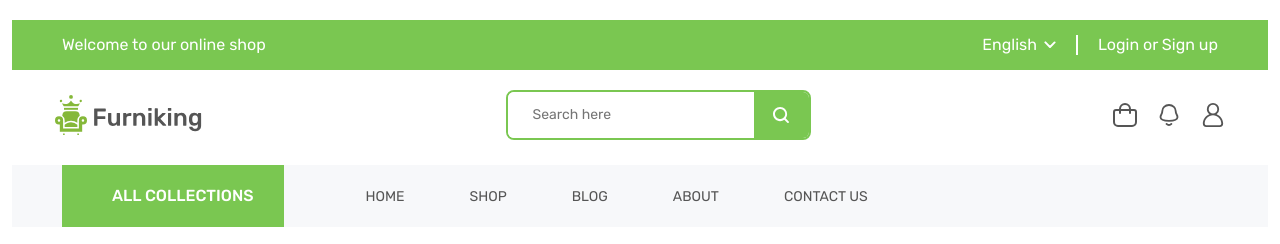
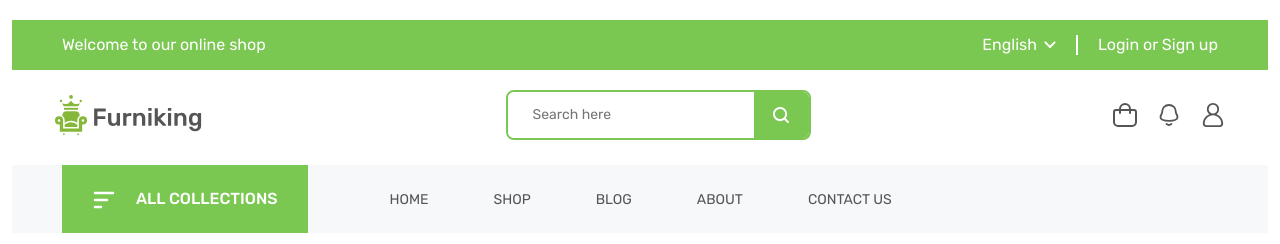
Before and after one commit to nodmalikov/furniking-promo, a plain HTML site: page index.html in a window 1280 px wide. Shown: the top 244 px of the page. Drawn offline with Linux system fonts and the light colour scheme.

Commit message:
update sitenav button

```diff
--- a/css/main.css
+++ b/css/main.css
@@ -226,8 +226,20 @@ img {
     display: block;
 }
 
+.sitenav-button-wrapper {
+    display: flex;
+    align-items: center;
+    flex-direction: row;
+}
+
+.sitenav-button-img {
+    width: 24px;
+    height: 24px;
+    margin-right: 20px;
+}
+
 .sitenav-button-text {
-    display: flex;
+    display: inline-block;
     color: #fff;
     font-weight: 500;
     text-transform: uppercase;
@@ -256,15 +268,6 @@ img {
     color: var(--heading-color);
     text-decoration: none;
     text-transform: capitalize;
-}
-
-.sitenav-button-text::before {
-    margin-right: 20px;
-    content: "";
-    background-image: url("../img/nav-menu.svg");
-    background-repeat: no-repeat;
-    background-position: center center;
-    background-size: 24px 24px;
 }
 
 .sitenav-list {
--- a/index.html
+++ b/index.html
@@ -57,7 +57,10 @@
             <div class="container sitenav-container">
                 <div class="sitenav-button-wrapper">
                     <button class="sitenav-button">
-                        <span class="sitenav-button-text">All collections</span>
+                        <span class="sitenav-button-wrapper">
+                            <img class="sitenav-button-img" src="img/nav-menu.svg" alt="" width="24" height="24">
+                            <span class="sitenav-button-text">All collections</span>
+                        </span>
                     </button>
                     <ul class="sitenav-button-list">
                         <li class="sitenav-button-item">
```
